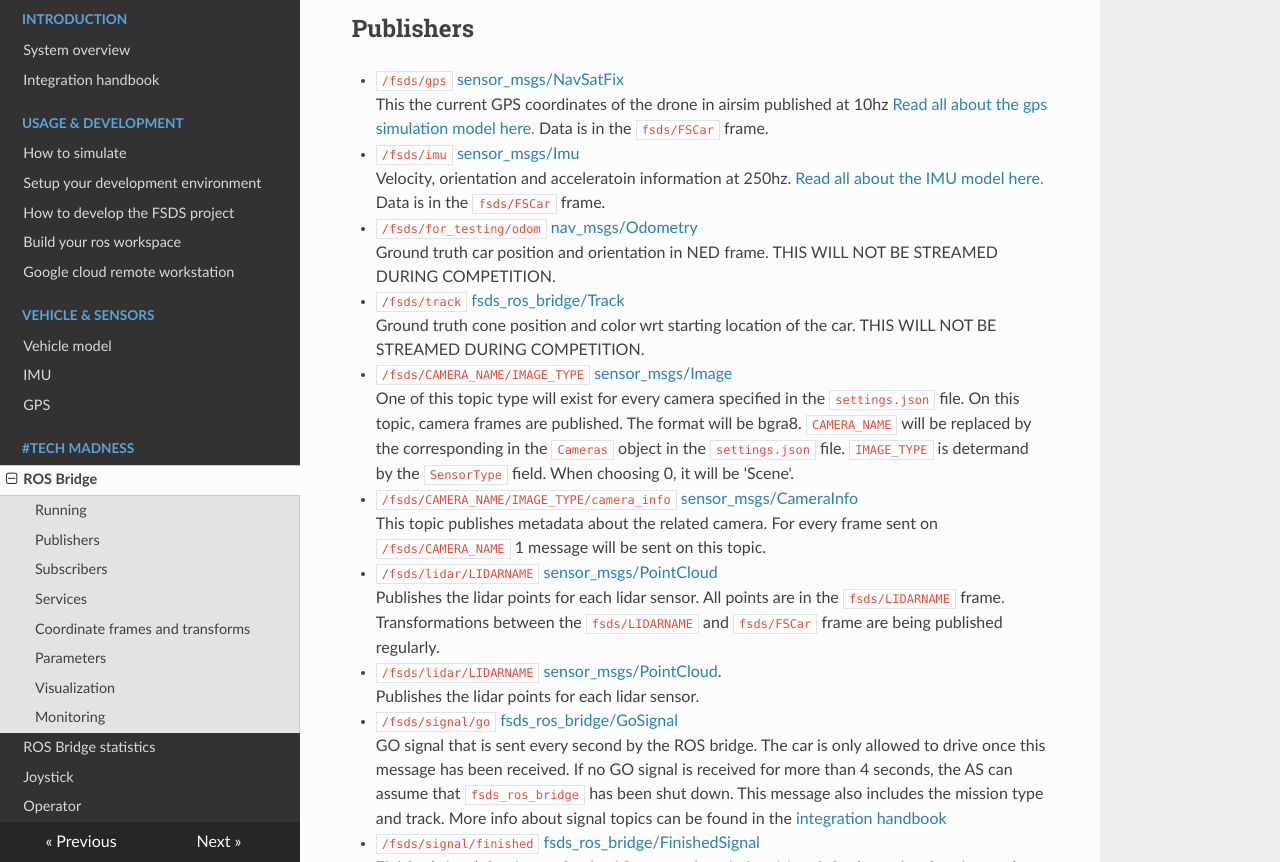
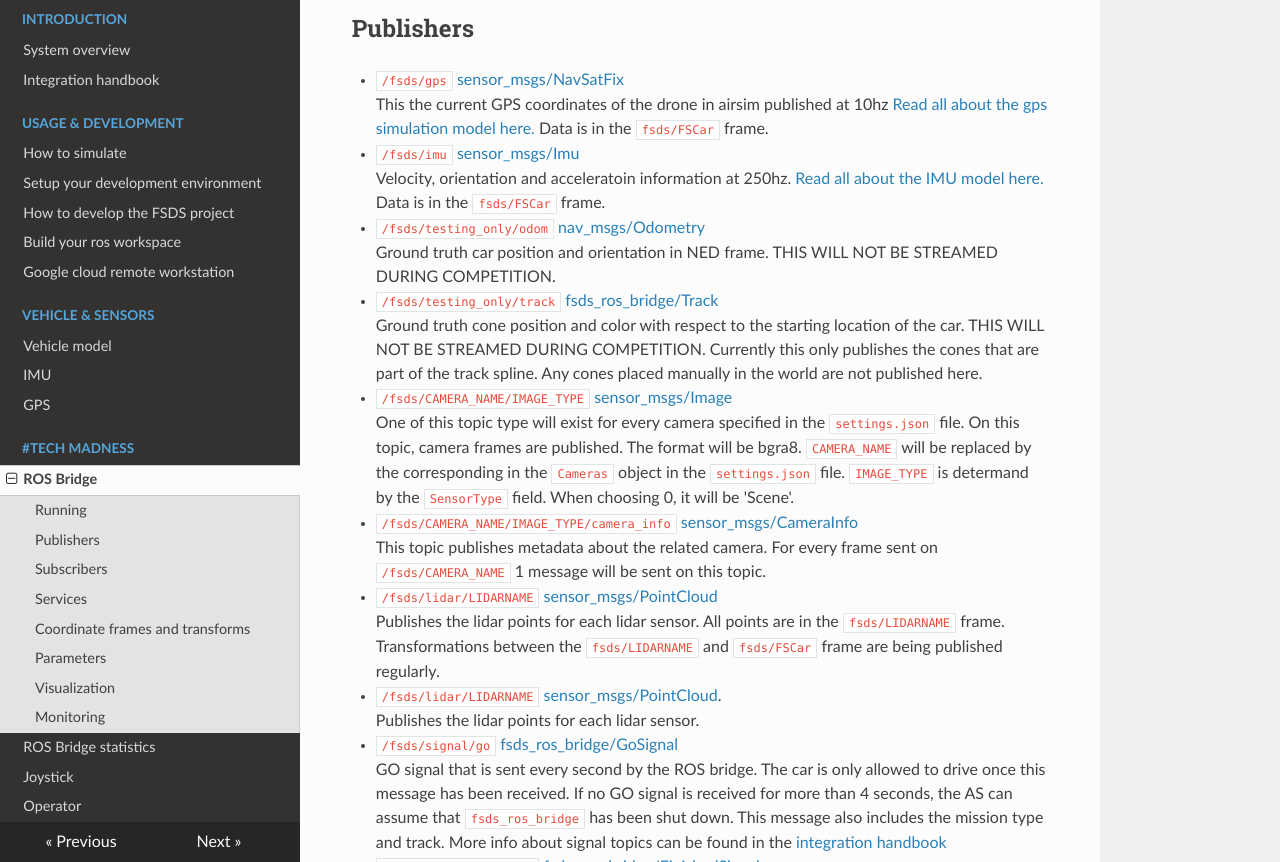
Before and after one commit to FS-Driverless/Formula-Student-Driverless-Simulator, an MkDocs documentation site: the page built from docs/ros-bridge.md, in a window 1280 px wide and 900 px high, scrolled down 886 px, cut to the strip 38-900 px from the top of the window. Built offline with MkDocs 1.6.1, drawn with Linux system fonts in a browser that asks for light colours; nearby versions of some CDN libraries.

Commit message:
changed prefix to testing_only and fixed some inconsistencies

```diff
--- a/docs/ros-bridge.md
+++ b/docs/ros-bridge.md
@@ -29,11 +29,12 @@ Velocity, orientation and acceleratoin information at 250hz.
 [Read all about the IMU model here.](imu.md)
 Data is in the `fsds/FSCar` frame.
 
-- `/fsds/for_testing/odom` [nav_msgs/Odometry](https://docs.ros.org/api/nav_msgs/html/msg/Odometry.html)
+- `/fsds/testing_only/odom` [nav_msgs/Odometry](https://docs.ros.org/api/nav_msgs/html/msg/Odometry.html)
 Ground truth car position and orientation in NED frame. THIS WILL NOT BE STREAMED DURING COMPETITION.
 
-- `/fsds/track` [fsds_ros_bridge/Track](https://github.com/FS-Online/Formula-Student-Driverless-Simulator/blob/master/ros/src/fsds_ros_bridge/msg/Track.msg)
-Ground truth cone position and color wrt starting location of the car. THIS WILL NOT BE STREAMED DURING COMPETITION.
+- `/fsds/testing_only/track` [fsds_ros_bridge/Track](https://github.com/FS-Online/Formula-Student-Driverless-Simulator/blob/master/ros/src/fsds_ros_bridge/msg/Track.msg)
+Ground truth cone position and color with respect to the starting location of the car. THIS WILL NOT BE STREAMED DURING COMPETITION.
+Currently this only publishes the cones that are part of the track spline. Any cones placed manually in the world are not published here.
 
 - `/fsds/CAMERA_NAME/IMAGE_TYPE` [sensor_msgs/Image](https://docs.ros.org/api/sensor_msgs/html/msg/Image.html)
 One of this topic type will exist for every camera specified in the `settings.json` file.
```
Also changed, not shown: docs/integration-handbook.md (+3 -3 lines), 1 other file.
